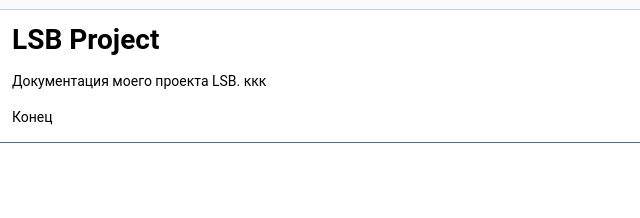
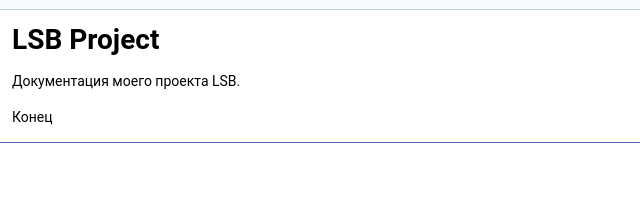
Before and after one commit to lamoress/lab3, a plain HTML site: page index.html in a window 1280 px wide. Shown: the part 142-360 px from the top of the page, 0-640 px from the left. Drawn offline with Linux system fonts and the light colour scheme.

Commit message:
deploy: a962e32e7dad2a9345bc895ad2a9bf1c58b8d17c

```diff
--- a/index.html
+++ b/index.html
@@ -67,7 +67,7 @@
 <div class="contents">
 <div class="textblock"><h1><a class="anchor" id="autotoc_md0"></a>
 LSB Project</h1>
-<p>Документация моего проекта LSB. ккк</p>
+<p>Документация моего проекта LSB.</p>
 <p>Конец </p>
 </div></div><!-- PageDoc -->
 </div><!-- contents -->
```
